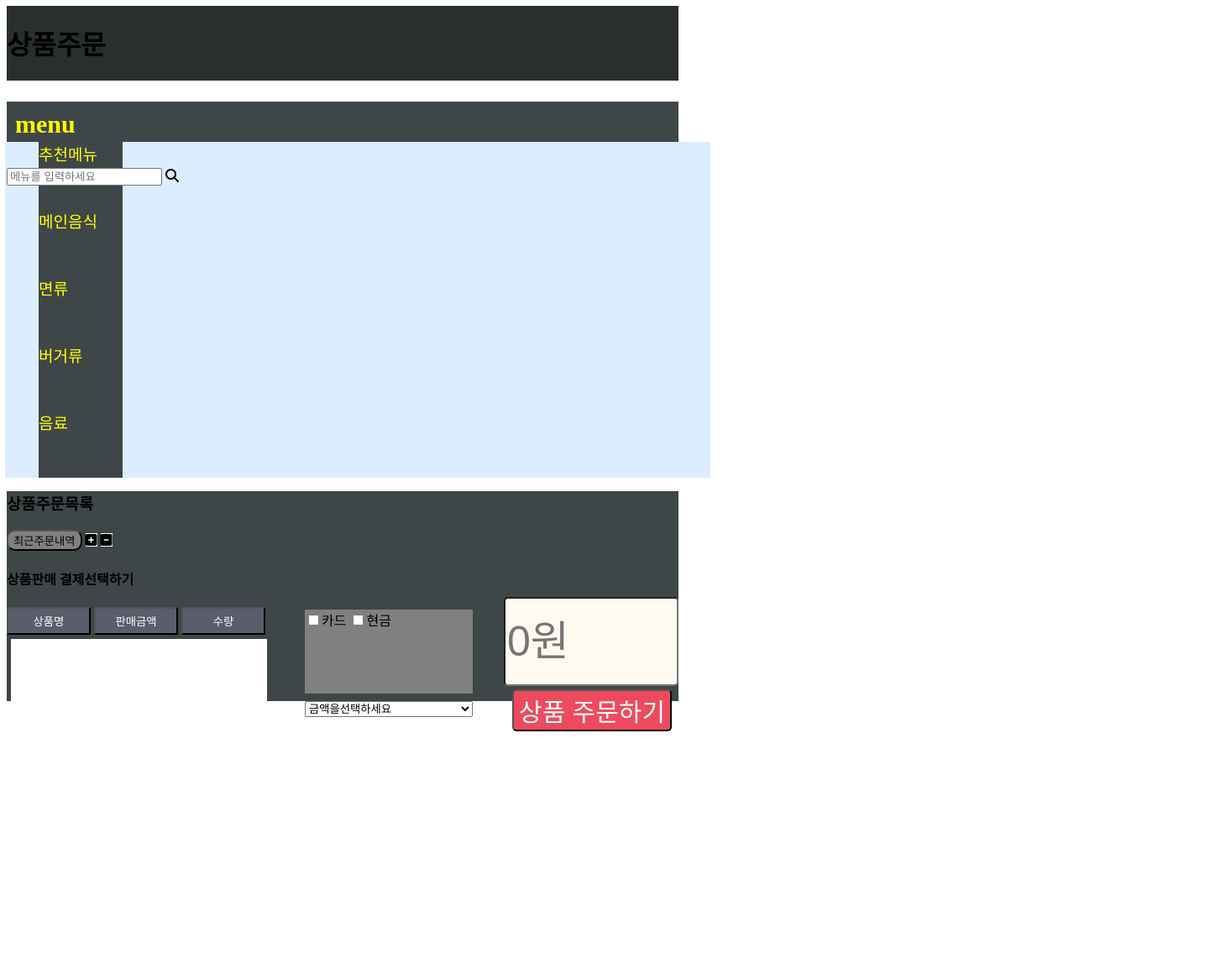
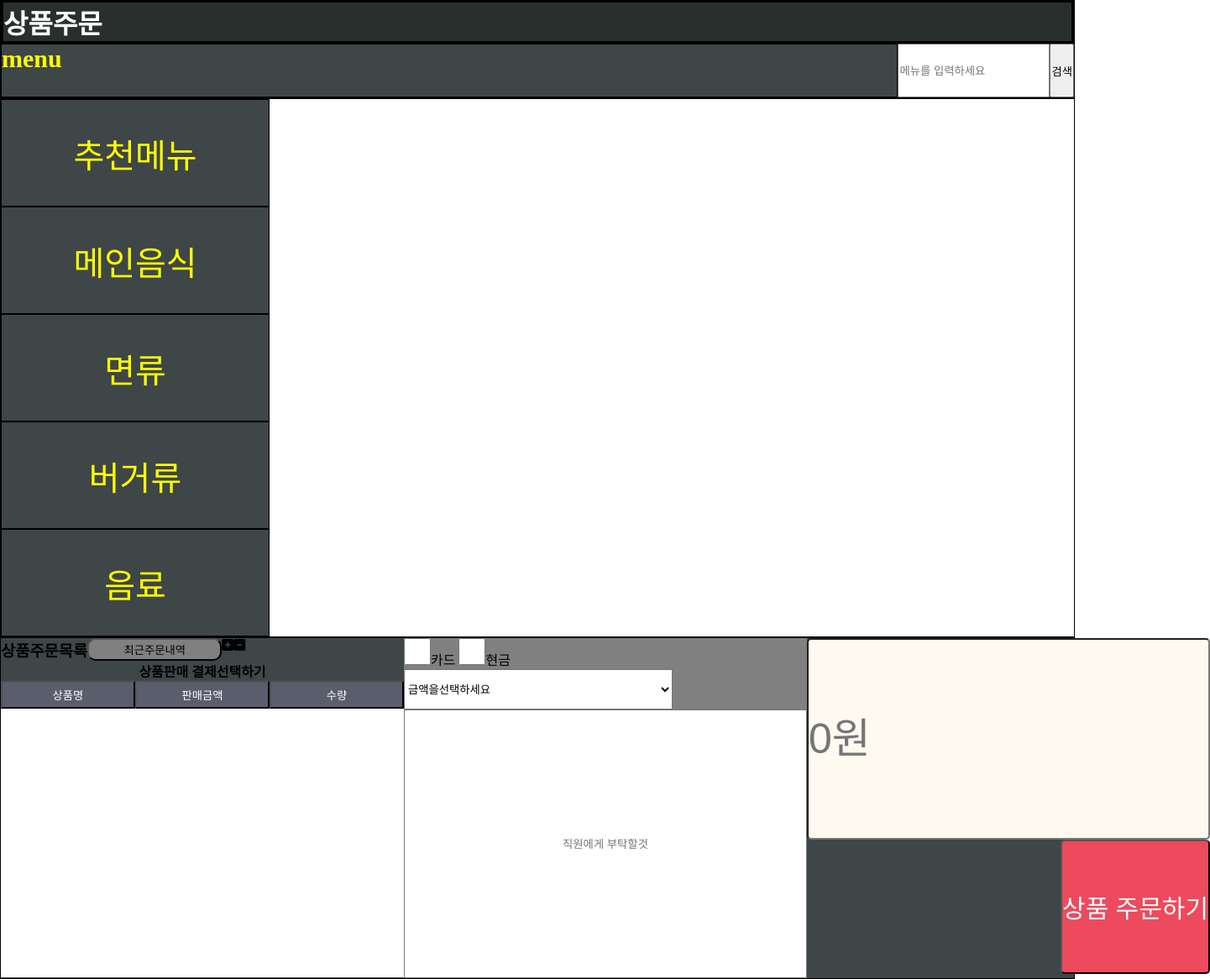
Before and after one commit to Kimmugyum/PC-menu, a plain HTML site: page index.html in a window 1280 px wide. Shown: the part 1-1167 px from the top of the page at 84% size, 1441 px wide, since content can reach past the window. Before the commit the page ends 1128 px from the top, so only its background shows below. Drawn offline with nearby package versions, Linux system fonts and the light colour scheme.

Commit message:
css 수정 및 메뉴 그림 넣기

```diff
--- a/index.html
+++ b/index.html
@@ -7,6 +7,10 @@
     <title>Document</title>
     <link rel="stylesheet" href="style.css">
     <script src="https://kit.fontawesome.com/bfda034327.js" crossorigin="anonymous"></script>
+    <script src="https://code.jquery.com/jquery-3.4.1.js"
+    integrity="sha256-WpOohJOqMqqyKL9FccASB9O0KwACQJpFTUBLTYOVvVU="
+    crossorigin="anonymous"></script>
+    <!-- <script src="jquery.js"></script> -->
 </head>
 <body>
     <header>
@@ -15,38 +19,42 @@
     </div>
     <div id = "food">
         <h2 class = "yellow">menu</h2>
-        <div>
-            <input type = "text" placeholder = "메뉴를 입력하세요">
-            <i class="fas fa-search"></i>
-        </div>
+        <input type = "text" placeholder = "메뉴를 입력하세요">
+        <input type = "button" value ="검색">
     </div>
     </header>
     <main>
     <!-- 배경 -->
-    <ul id = "background">
-        <li class = "allbutton">추천메뉴</li>
-        <li class = "allbutton">메인음식</li>
-        <li class = "allbutton">면류</li>
-        <li class = "allbutton">버거류</li>
-        <li class = "allbutton">음료</li>
+    <ul id = "allbutton">
+        <li class = "button">추천메뉴</li>
+        <li class = "button">메인음식</li>
+        <li class = "button">면류</li>
+        <li class = "button">버거류</li>
+        <li class = "button">음료</li>
     </ul>
     </main>
     <footer>
-    <div id = "list"> <!-- 상품리스트 -->
+    <div id = "a">
+        <div id = "list"> <!-- 상품리스트 -->
         <h3>상품주문목록</h3>
             <input type ="button" id = "recentbutton" value = "최근주문내역">
-            <i class="fas fa-plus-square white"></i>
-            <i class="fas fa-minus-square white"></i>
+            <i class="fas fa-plus-square"></i>
+            <i class="fas fa-minus-square"></i>
+        </div>
         <h4>상품판매 결제선택하기</h4>
-    <div>
+        <div id = "choice">
             <input type = "button" class = "productmenu" value = "상품명">
             <input type = "button" class = "productmenu" value = "판매금액">
             <input type = "button" class = "productmenu" value = "수량">
-            <form id = "addmenu"></form>
     </div>
+    <div id = "moniter">
+    </div>
+</div>
         <div id = "card">
+            <div>
             <input type= "checkbox" class = "white" value = "카드">카드
             <input type= "checkbox" class = "white" value = "현금">현금
+        </div>
             <select id = "money">
                 <option value = "">금액을선택하세요</option>
                 <option value = "">1000원</option>
@@ -55,7 +63,9 @@
                 <option value = "">기타</option>
                 <option value = "">가격에맞게</option>
             </select>
+            <input type = "text" id = "help" placeholder ="직원에게 부탁할것">
         </div>
+        <div id = "bottom">
         <input type = "text" id = "price" placeholder="0원">
         <input type = "button" id = "order" value = "상품 주문하기">
         </div>
--- a/style.css
+++ b/style.css
@@ -1,128 +1,149 @@
 html {
-    width : 800px;
+    height : 100%;
+}
+
+* {
+    margin : 0;
+    padding : 0;
+    box-sizing: border-box;
+}
+
+body {
+    height : 100%;
+    display : flex;
+    flex-direction: column;
+}
+body > * {
+    flex : 1;
+    border : 1px solid black;
+}
+
+h1 {
+    color : white;
 }
 
 #product { /*상품*/
-    display : inline-block;
     background-color: #292f2d;
-    width : 800px;
-    margin : auto;
+    border : 3px solid black;
+}
+#food {
+    background-color: #3e4648;
+    display : flex;
+}
+.yellow {
+    flex : 1;
+    border : 1px solid black;
+    color : yellow;
+    height : 4rem;
+    font-size : 30px;
+}
+main > *{
+    flex : 1;
+    display : flex;
+    flex-direction: column;
 }
 
-#product > span {
-    font-size : 15px;
-    padding : 15px;
-    color : white;
-    vertical-align:middle;
+
+#allbutton {
+    background-color: white;
 }
-
-#product > .delete {  /* 취소 CSS */
-    float : right;
-    color : white;
-}
-
-#food {
-    background-color: #3e4648;
-    width : 800px;
-    height : 50px;
-}
-
-#food > .yellow {
-    color : yellow;
-    vertical-align:middle;
-    padding : 10px;
-    font-size : 30px;
-}
-
-span > div {
-    float : right;
-    color : white
-}
-
-.allbutton {/*버튼 CSS*/
+.button {/*버튼 CSS*/
+    border : 1px solid black;
     background-color: #3e4648;
     color : yellow;
-    font-size: 19px;
-    display : block;
-    width : 100px;
-    height : 80px;
-}
-#background /* 중앙 메뉴사진배경CSS */
-{
-    background: #dbedff;
-    width : 800px;
-    margin : -2px;
-    overflow: scroll;
+    font-size: 2.5rem;
+    width : 20rem;
+    height : 8rem;
+    padding : 2.2rem;
+    text-align: center;
 }
 
 #recentbutton {
     background-color : gray;
     border-radius:10px;
+    width : 10rem;
+
+}
+footer {
+    background-color: #3e4648;
 }
 
+h4 {
+    text-align: center;
+}
 #list {
     background-color: #3e4648;
-    width : 800px;
-    height : 250px;
+    display: flex;
+    flex : 1;
 }
-#list > span {
-    font-size : 15px;
-    padding : 40px;
-    color : white;
+
+footer {
+    display : flex;
 }
+
+#choice {
+    display: flex;
+    flex : 2;
+}
+
 
 .productmenu{
     background-color : #5a5d6c;
     color : white;
-    width : 100px;
+    width : 10rem;
     padding : 5px;
 }
-.white {
+
+#addmenu {
     background-color : white;
 }
 
-#addmenu {
-    width : 305px;
-    height : 150px;
-    margin : 5px;
-    background-color : white;
-}
-
-div > #card {
-    width : 200px;
-    position: relative;
-    height : 100px;
-    margin : 5px;
+#card {
+    flex : 1;
     background-color : gray;
-    bottom : 190px;
-    left : 350px;
 }
 
 #money {
-    width : 200px;
-    position: relative;
-    top : 85px;
+    width : 20rem;
+    height : 3rem;
 }
 
+#bottom {
+    flex : 2px;
+}
+
+#moniter {
+    background-color: white;
+    width : 30rem;
+    height : 20rem;
+}
+.white {
+    background-color: white;
+    width : 2rem;
+    height : 2rem;
+}
 #price {
     background-color: floralwhite;
     color : white;
-    height : 100px;
+    height : 15rem;
     font-size: 50px;
-    width : 200px;
-    position : relative;
-    float : right;
-    bottom : 310px;
+    width : 30rem;
     border-radius: 5px;
+}
 
+#help{
+    display : flex;
+    flex-direction: column;
+    height : 20rem;
+    width : 30rem;
+    text-align: center;
 }
+
 #order {
     background-color: #ed4a5d;
     color : white;
     font-size : 30px;
+    height : 10rem;
     border-radius: 5px;
-    position : relative;
     float : right;
-    bottom : 200px;
-    left : 200px;
 }
```
Also changed, not shown: menu.list.picture/beverage/cider.jpg (added), menu.list.picture/beverage/cola.jpg (added), menu.list.picture/beverage/fanta.jpg (added), menu.list.picture/hamburger/cheeze buigogi burger.jpg (added), menu.list.picture/hamburger/derry burger.jpg (added), menu.list.picture/hamburger/double buigogi burger.png (added), menu.list.picture/main dish/떡갈비마요.jpg (added), menu.list.picture/main dish/삼겹살정식.jpg (added), menu.list.picture/noodle/nuguri.jpg (added), menu.list.picture/noodle/신라면.jpg (added), menu.list.picture/noodle/짜파게티.jpg (added), menu.list.picture/recommand menu/돈까스덮밥.jpg (added), menu.list.picture/recommand menu/버거 and 감자튀김.jpg (added), menu.list.picture/recommand menu/우동.jpg (added), 1 other file.
